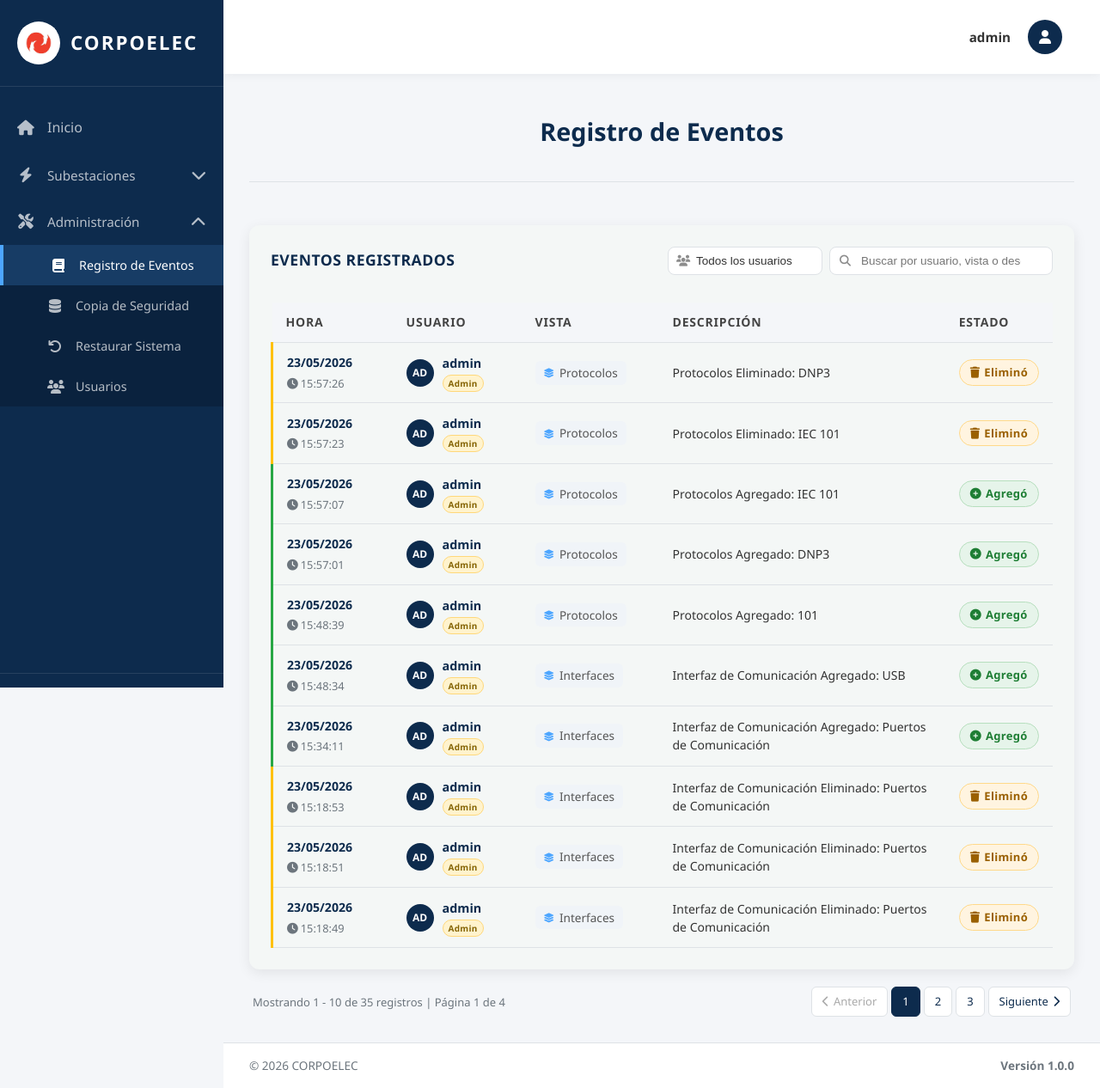
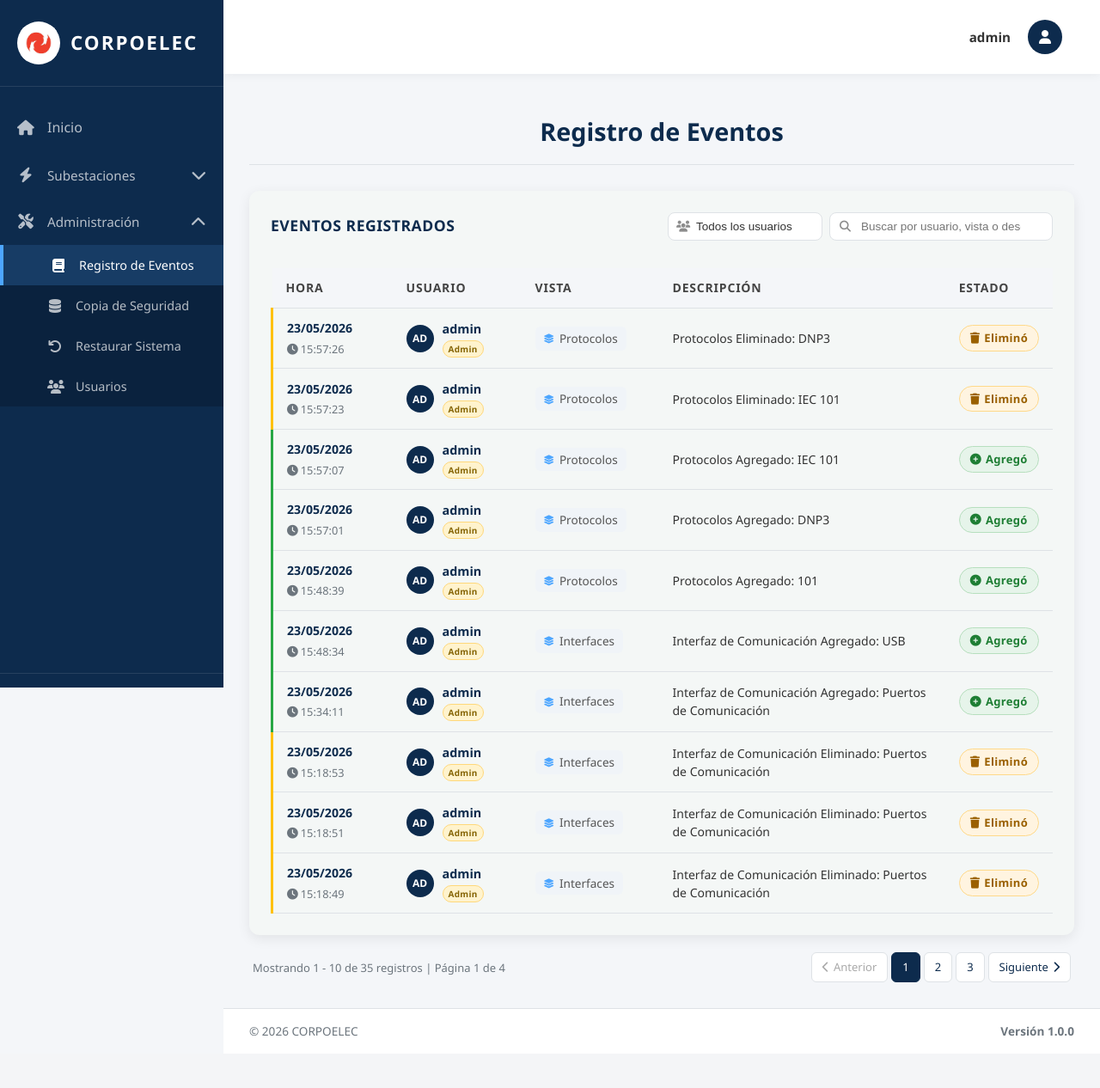
Before and after one commit to vidalyuriani15-hue/CORPOELEC-Pasantias, a Django app: page /bitacora/ in a window 1280 px wide. Shown: the whole page at 86% size. After the commit the page ends 1205 px from the top, so only its background shows below. Run offline with Django 5.2, Linux system fonts and the light colour scheme; a user stored in the database is signed in; data comes from the database, SQL or seed files in the repository.

Commit message:
refactor(bitacora): update header spacing and layout alignment
Adjust the sticky header offset and padding to improve visual consistency, and remove unnecessary top padding from the main content container.

```diff
--- a/templates/bitacora.html
+++ b/templates/bitacora.html
@@ -4,11 +4,11 @@
 {% block title %}CORPOELEC - Registro de Eventos{% endblock %}
 
 {% block content %}
-<div class="welcome-text" style="position: sticky; top: 55px; background: var(--gray-100); padding: 20px 0; border-bottom: 1px solid var(--gray-300); z-index: 40;">
-  <h2>Registro de Eventos</h2>
+<div class="welcome-text" style="position: sticky; top: 80px; background: var(--gray-100); padding: 20px 30px; border-bottom: 1px solid var(--gray-300); z-index: 40;">
+  <h2 style="margin: 0;">Registro de Eventos</h2>
 </div>
 
-<div style="padding-top: 20px;">
+<div style="padding-top: 0;">
 {% if messages %}
 <div class="messages" id="messages-container">
   {% for message in messages %}
@@ -547,5 +547,6 @@ document.getElementById('searchClear').addEventListener('click', function() {
 document.addEventListener('DOMContentLoaded', function() {
     filterTable();
 });
+
 </script>
 {% endblock %}
```
